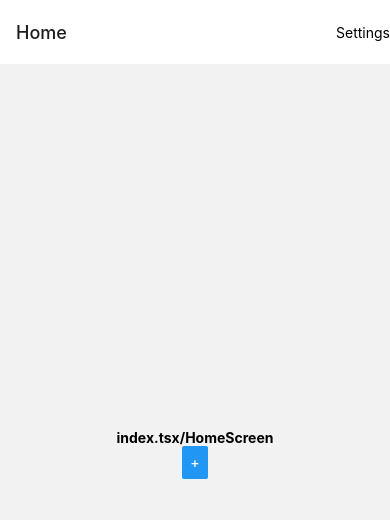
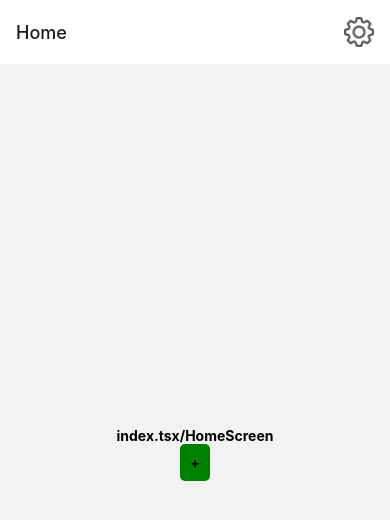
Before and after one commit to dvdgamer/pal-pals, a React Native app in the folder pal-pals/: screen /Home in a window 390 px wide. Shown: the top 520 px of the page. Built offline with nearby package versions, Linux system fonts and the light colour scheme.

Commit message:
Settings button is now an icon Added style to Add friend button Add friend button is now TouchableOpacity

```diff
--- a/pal-pals/App.tsx
+++ b/pal-pals/App.tsx
@@ -25,6 +25,8 @@ export default function App() {
               <ScreenHeaderBtn
                 title="Settings"
                 onClick={() => navigation.navigate('Settings')}
+                iconUrl={require('./assets/images/cog.png')}
+                dimension={{ width: 30, height: 30 }}
               />
             ),
           })}
--- a/pal-pals/app/index.tsx
+++ b/pal-pals/app/index.tsx
@@ -1,4 +1,4 @@
-import { Pressable, Text, View, StyleSheet, Button } from "react-native";
+import { Pressable, Text, View, StyleSheet, TouchableOpacity } from "react-native";
 import { StatusBar } from "expo-status-bar";
 import { useNavigation } from "@react-navigation/native";
 // import Settings from "./screens/settings";
@@ -9,11 +9,9 @@ export default function HomeScreen() {
     <View style={styles.container}>
       <StatusBar style="auto" />
       <Text style={{ fontWeight: "bold" }}>index.tsx/HomeScreen</Text>
-      <Button
-        title="+"
-        onPress={() => navigation.navigate("Add a friend")}
-        style={styles.addFriend}
-      />
+      <TouchableOpacity style={styles.addFriend} onPress={() => navigation.navigate("Add a friend")}>
+        <Text style={{ fontWeight: "bold" }}>+</Text>
+      </TouchableOpacity>
     </View>
   );
 }
--- a/pal-pals/components/ScreenHeaderBtn.tsx
+++ b/pal-pals/components/ScreenHeaderBtn.tsx
@@ -1,17 +1,29 @@
-import { TouchableOpacity, Text } from "react-native";
+import { TouchableOpacity, Text, Image } from "react-native";
 import { useNavigation } from "@react-navigation/native";
 
 interface ScreenHeaderBtnProps {
   title: string;
   onClick: () => void;
+  iconUrl: any;
+  dimension: any;
 }
 
-const ScreenHeaderBtn: React.FC<ScreenHeaderBtnProps> = ({ title, onClick }) => {
-    const navigation = useNavigation();
+const ScreenHeaderBtn: React.FC<ScreenHeaderBtnProps> = ({
+  iconUrl,
+  dimension,
+  onClick,
+}) => {
+  const navigation = useNavigation();
 
   return (
     <TouchableOpacity onPress={onClick}>
-      <Text>{title}</Text>
+      <Image
+      source={iconUrl}
+      resizeMode="cover"
+      style={dimension}
+      className="my-4 mx-4"
+       />
+      {/* <Text>{title}</Text> */}
     </TouchableOpacity>
   );
 };
```
Also changed, not shown: pal-pals/assets/images/cog.png (added), pal-pals/assets/images/contacts.png (added).
